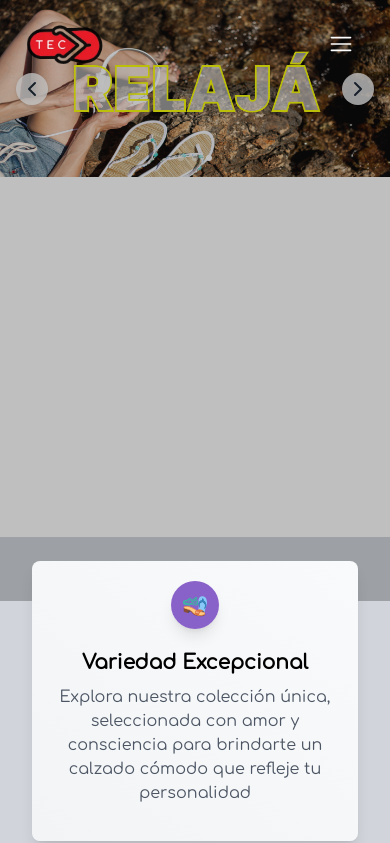
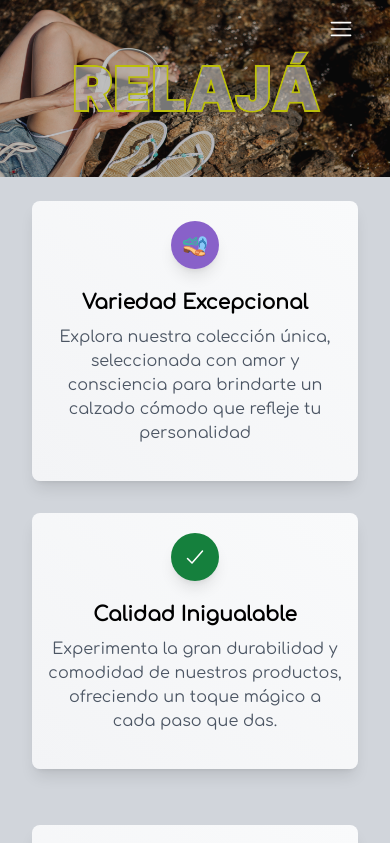
Before and after one commit to ingmsala/tu-estilo-calzado, a React (Vite) app: page / in a window 390 px wide. Shown: the top 843 px of the page. Built offline with nearby package versions, Linux system fonts and the light colour scheme.

Commit message:
fix carousel

```diff
--- a/src/components/CarouselHero.jsx
+++ b/src/components/CarouselHero.jsx
@@ -1,5 +1,5 @@
 import React, { useState, useEffect } from 'react'
-import { ChevronLeft, ChevronRight } from "react-feather"
+import { ChevronLeft, ChevronRight } from 'react-feather'
 
 const Carousel = ({ children: slides, autoSlide = false, autoSlideInterval = 3000 }) => {
   const [curr, setCurr] = useState(0)
@@ -14,27 +14,20 @@ const Carousel = ({ children: slides, autoSlide = false, autoSlideInterval = 300
     return () => clearInterval(slideInterval)
   }, [])
 
-
   return (
     <div className='overflow-hidden relative'>
       <div className='flex transition-transform ease-out duration-500' style={{ transform: `translateX(-${curr * 100}%)` }}>
         {slides}
       </div>
-            <div className="absolute inset-0 flex items-center justify-between p-4">
-                <button onClick={prev} className='p-1 rounded-full shadow bg-white/80 text-gray-800 hover:bg-white'>
+      <div className="hidden absolute inset-0 items-center justify-between p-4">
+        <button onClick={prev} className='p-1 rounded-full shadow bg-white/20 text-gray-500 hover:bg-white'>
           <ChevronLeft />
         </button>
-                <button onClick={next} className='p-1 rounded-full shadow bg-white/80 text-gray-800 hover:bg-white'>
+        <button onClick={next} className='p-1 rounded-full shadow bg-white/20 text-gray-500 hover:bg-white'>
           <ChevronRight />
         </button>
       </div>
-            <div className='absolute bottom-4 right-0 left-0'>
-                <div className='flex items-center justify-center gap-2'>
-                    {slides.map((s, i) => (
-                        <div key={i} className={`transition-all w-1.5 h-1.5 bg-white rounded-full  ${curr === i ? "p-0.5" : "bg-opacity-50"}`} />
-                    ))}
-                </div>
-            </div>
+
     </div>
 
   )
--- a/src/components/Contacto.jsx
+++ b/src/components/Contacto.jsx
@@ -1,8 +1,8 @@
-import { Slide } from "react-awesome-reveal";
-import Polygon from "./Polygon";
-import { PHONE_NUMBER,  URL_WHATSAPP } from '../constants/const';
-import { FaWhatsapp, FaEnvelope } from 'react-icons/fa';
-import Formulario from "./Formulario";
+import { Slide } from 'react-awesome-reveal'
+import Polygon from './Polygon'
+import { PHONE_NUMBER, URL_WHATSAPP } from '../constants/const'
+import { FaWhatsapp, FaEnvelope } from 'react-icons/fa'
+import Formulario from './Formulario'
 
 export default function Contacto () {
   return (
@@ -26,7 +26,7 @@ export default function Contacto () {
                 target='_blank' rel='noreferrer'
               >
                 <FaWhatsapp className='w-6 h-6' />
-                      <div className='font'>{PHONE_NUMBER}</div>
+                <span className='font'>{PHONE_NUMBER}</span>
               </a>
             </p>
             <p className='text-lg font-light leading-relaxed mt-0 mb-4 text-gray-700'>
@@ -35,12 +35,11 @@ export default function Contacto () {
 
             <a className='flex items-center justify-center gap-3 hover:text-gray-400'
               href="mailto:tuestilocalzados@gmail.com"
-                  target='_blank'  rel='noreferrer'
+              target='_blank' rel='noreferrer'
             >
               <FaEnvelope className='w-6 h-6' />
               <div className='font'>tuestilocalzados@gmail.com</div>
             </a>
-
 
           </div>
         </Slide>
@@ -57,6 +56,5 @@ export default function Contacto () {
 
     </section>
 
-
   )
 }
--- a/src/components/Formulario.jsx
+++ b/src/components/Formulario.jsx
@@ -1,24 +1,23 @@
-import React, { useState } from 'react';
+import React, { useState } from 'react'
 
-export default function Formulario  () {
-
+export default function Formulario () {
   const [formData, setFormData] = useState({
     nombreApellido: '',
     telefono: '',
     correo: '',
-    mensaje: '',
-  });
+    mensaje: ''
+  })
 
   const handleChange = (e) => {
-    const { name, value } = e.target;
-    setFormData({ ...formData, [name]: value });
-  };
+    const { name, value } = e.target
+    setFormData({ ...formData, [name]: value })
+  }
 
   const handleSubmit = (e) => {
-    e.preventDefault();
+    e.preventDefault()
 
-    console.log(formData);
-  };
+    console.log(formData)
+  }
 
   return (
     <form className="max-w-md mx-auto" onSubmit={handleSubmit}>
@@ -70,5 +69,5 @@ export default function Formulario  () {
       </div>
       <button type="submit" className="bg-blue-500 hover:bg-blue-600 text-white py-2 px-4 rounded-md">Enviar</button>
     </form>
-  );
+  )
 }
--- a/src/components/Hero.jsx
+++ b/src/components/Hero.jsx
@@ -10,7 +10,7 @@ export default function Hero () {
         <span id='blackOverlay' className='w-full h-full absolute opacity-75 bg-black'></span>
       </div>
 
-        <div className='container relative mx-auto'>
+      <div className='container relative mx-auto'>
         <div className='items-center flex flex-wrap'>
           <div className='w-full px-4 ml-auto mr-auto text-center'>
             <div className=''>
--- a/src/components/Hero1.jsx
+++ b/src/components/Hero1.jsx
@@ -1,29 +1,27 @@
-import Carousel from "./CarouselHero"
+import Carousel from './CarouselHero'
 import hero1 from '../assets/img/hero1.png'
 import hero2 from '../assets/img/hero2.png'
 import hero3 from '../assets/img/hero3.png'
-
 
 const slides = [
   hero1, hero2, hero3
 ]
 
-
 export default function Hero () {
   return (
-  <section className='relative pt-16 pb-32 flex content-center items-center justify-center min-h-[75vh]'>
-    <div className="absolute top-0 w-full h-full ">
-      <div className="w-full h-full ">
+    <section className='relative flex content-center items-center justify-center '>
+      <div className="">
+        <div className="w-full h-full ">
           <Carousel autoSlide={true} >
             {[...slides.map((s) =>
-              <img src={s}/>
+              <img src={s} className='min-w-full' key={s} />
             )]}
           </Carousel>
+        </div>
       </div>
-    </div>
-    <span id='blackOverlay' className='w-full h-full absolute opacity-25 bg-black'></span>
+      <span id='blackOverlay' className='w-full h-full absolute opacity-25 bg-black'></span>
 
-  </section>
+    </section>
 
   )
 }
--- a/src/components/Navbar.jsx
+++ b/src/components/Navbar.jsx
@@ -28,7 +28,12 @@ export default function Navbar ({ transparent }) {
             onClick={closeMenu}
             href='/'
           >
-            <img src={logo} alt='TEC' className='w-20' />
+            <img src={logo} alt='TEC' className={
+              (transparent
+                ? 'hidden md:block'
+                : 'block') +
+            ' w-20'}
+            />
           </a>
           <button
             className='cursor-pointer text-xl leading-none px-3 py-1 border border-solid border-transparent
--- a/src/components/QuienesSomos.jsx
+++ b/src/components/QuienesSomos.jsx
@@ -3,12 +3,11 @@ import { IoCheckmarkOutline } from 'react-icons/io5'
 import CardValores from './CardValores'
 import { FaHeart } from 'react-icons/fa'
 import { Slide, Zoom } from 'react-awesome-reveal'
-import logoB from '../assets/img/logo-1x-black.webp'
 
 export default function QuienesSomos () {
   return (
 
-    <section className='pb-20 bg-gray-300 -mt-24' >
+    <section className='pb-20 bg-gray-300 md:-mt-24' >
       <div className='container mx-auto px-4'>
         <div className='flex flex-wrap'>
           <div className='lg:pt-12 pt-6 w-full md:w-4/12 px-4 text-center'>
@@ -47,7 +46,7 @@ export default function QuienesSomos () {
           </div>
         </div>
 
-        <div className='flex flex-wrap items-center pt-28 gap-7 md:gap-0' id='acercade'>
+        <div className='flex flex-wrap flex-col-reverse md:flex-row items-center pt-28 gap-7 md:gap-0' id='acercade'>
 
           <Slide className='w-full md:w-5/12 px-4 mr-auto ml-auto' duration='300'>
             <div className='flex flex-col items-center md:flex-none md:items-start'>
@@ -75,7 +74,6 @@ export default function QuienesSomos () {
                     Quienes somos
                 </h3>
 
-
               </div>
             </>
           </Slide>
--- a/src/components/Testimonios.jsx
+++ b/src/components/Testimonios.jsx
@@ -29,8 +29,8 @@ export default function Testimonios () {
         <div className='flex flex-wrap text-center justify-center'>
           <div className='w-full lg:w-6/12 px-4'>
             <div className='text-gray-600 p-3 text-center inline-flex items-center justify-center
-               w-16 h-16 mb-6 shadow-lg rounded-full bg-main'>
-              <MdOutlineEmojiPeople className='w-8 h-8 text-white' />
+               w-16 h-16 mb-6 shadow-lg rounded-full bg-gray-100/75'>
+              <MdOutlineEmojiPeople className='w-8 h-8 text-main' />
             </div>
             <h2 className='text-4xl font-semibold text-white'>
               Clientes Felices
```
Also changed, not shown: 1 other file (tests, documents, lock files or other folders). Lines whose indentation alone changed are shown as unchanged.
